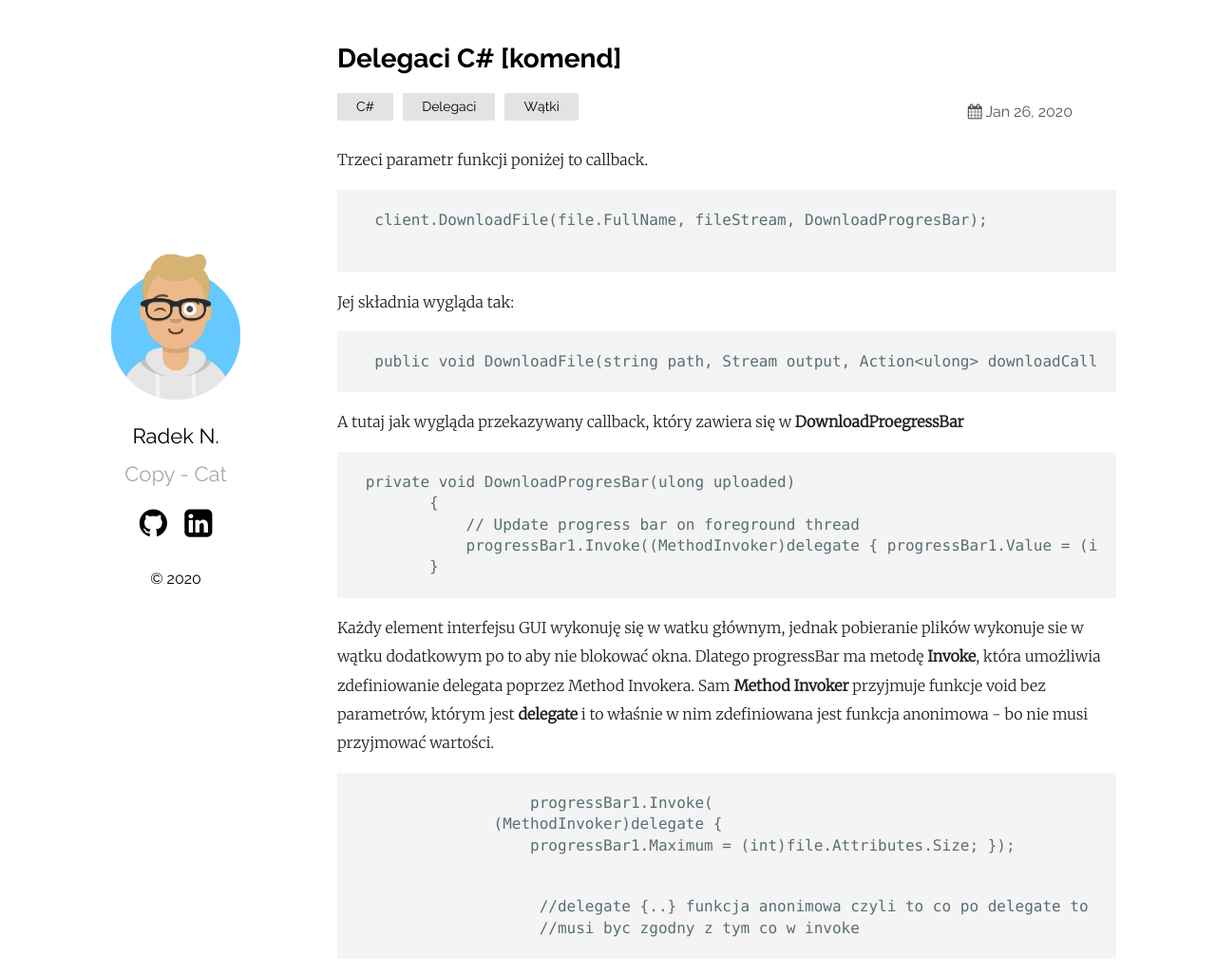
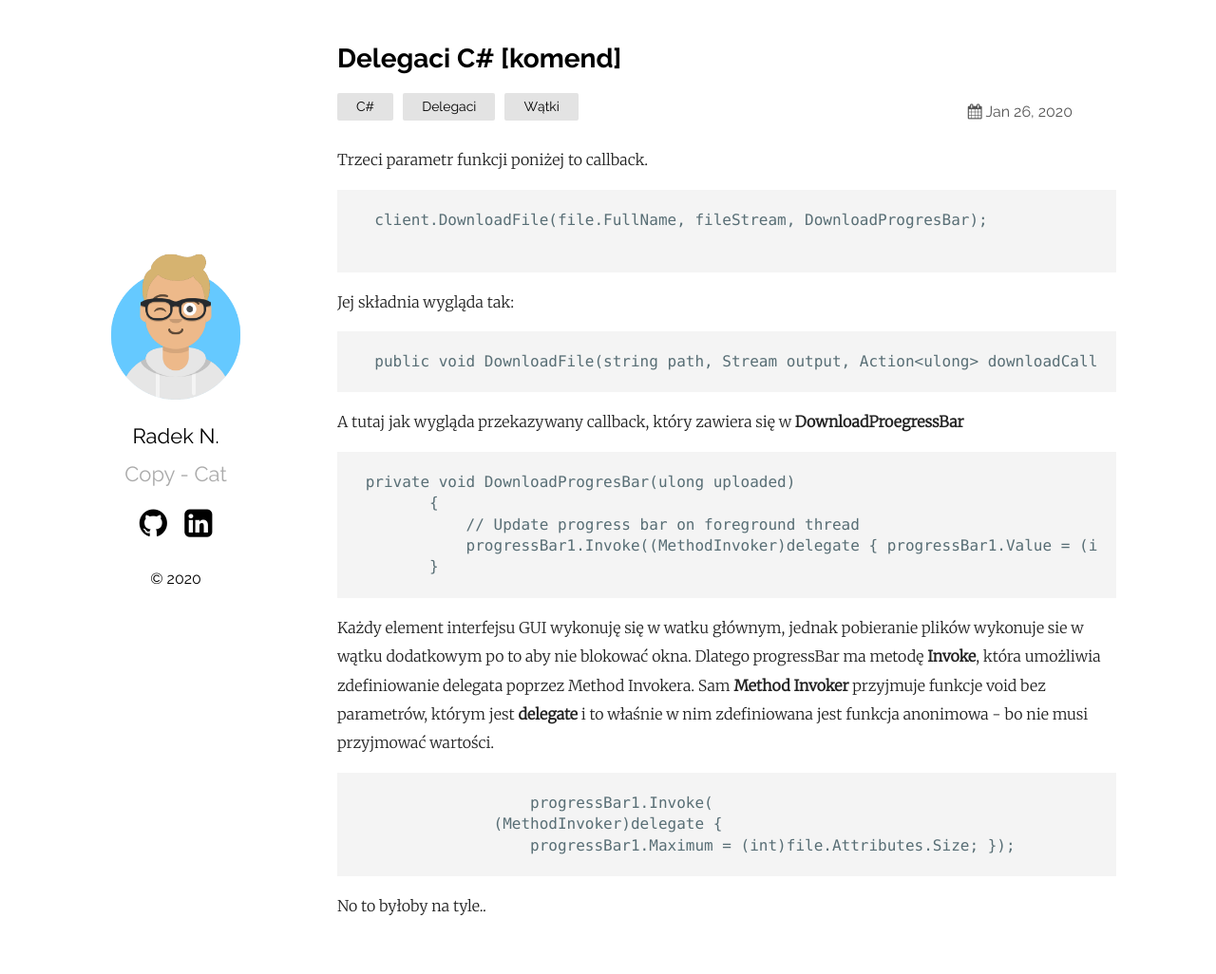
Before and after one commit to rnied137/szelma139.github.io, a Jekyll site: the page built from _posts/2019-01-29-Delegaci.markdown, in a window 1280 px wide and 1055 px high. Shown: the top 1026 px of the window at 95% size. Built offline with Jekyll 4.4.1, drawn with Linux system fonts in a browser that asks for light colours.

Commit message:
Update 2019-01-29-Delegaci.markdown

````diff
--- a/_posts/2019-01-29-Delegaci.markdown
+++ b/_posts/2019-01-29-Delegaci.markdown
@@ -4,10 +4,6 @@ layout: post
 date: '2020-01-26 10:55:00 +0100'
 categories: C# Delegaci Wątki
 ---
-
-
-
-
 
 Trzeci parametr funkcji poniżej to callback.
 
@@ -42,6 +38,4 @@ funkcje void bez parametrów, którym jest **delegate** i to właśnie w nim zde
                    progressBar1.Maximum = (int)file.Attributes.Size; });
   ```
 
-
-                        //delegate {..} funkcja anonimowa czyli to co po delegate to jest ta funkcja wykonywana w watku i atrybut ktory ustawia
-                        //musi byc zgodny z tym co w invoke
+No to byłoby  na tyle..
````
